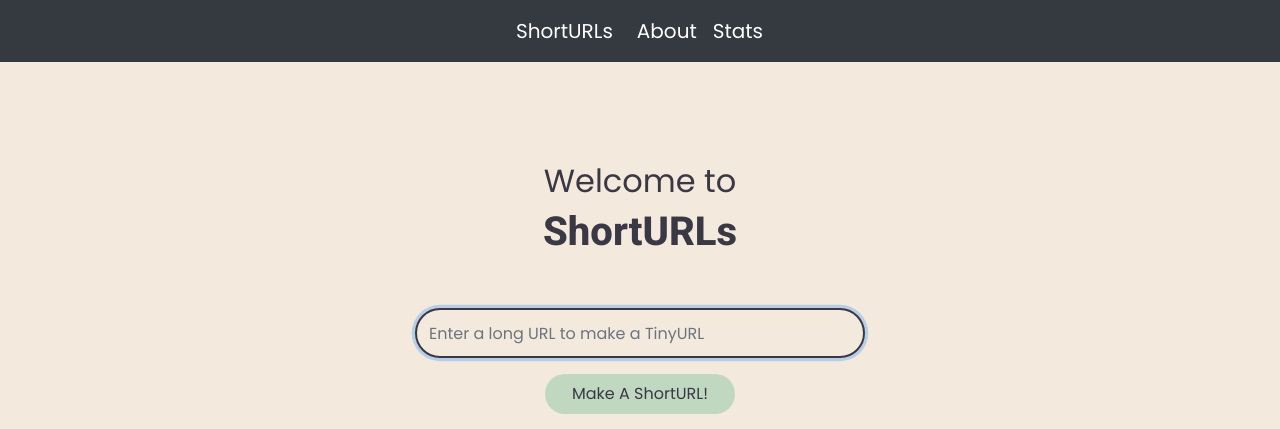
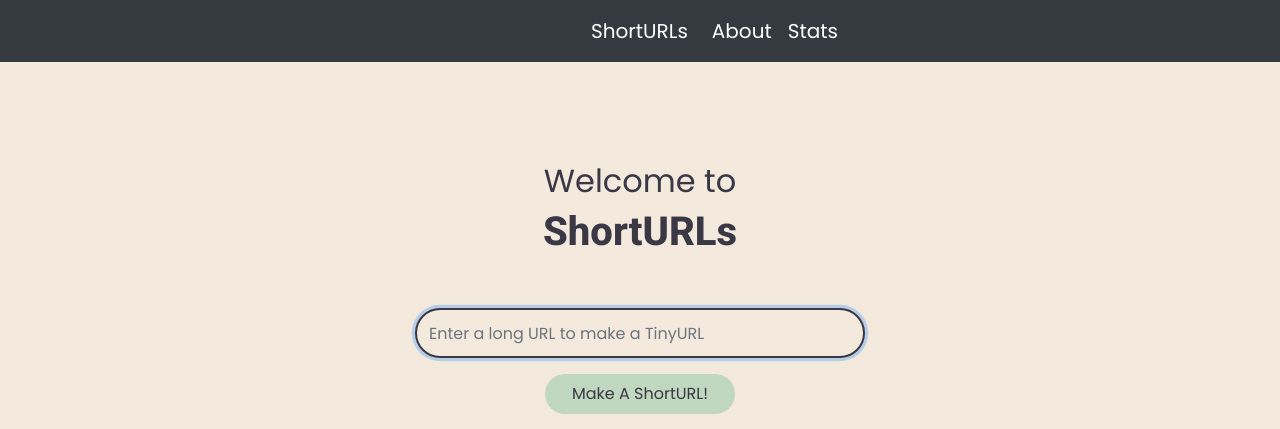
Before and after one commit to doreenkam/flask-url-shortener, a Flask app: page / in a window 1280 px wide. Shown: the top 429 px of the page. Run offline with Flask 2, Linux system fonts and the light colour scheme; some libraries are stand-ins or nearby versions.

Commit message:
Positioning fixed

```diff
--- a/static/styles/default.css
+++ b/static/styles/default.css
@@ -12,7 +12,7 @@ body {
 nav a {
     font-size: 20px;
     position: relative;
-    left: 500px;
+    left: 575px;
 }
 
 h1 {
```
